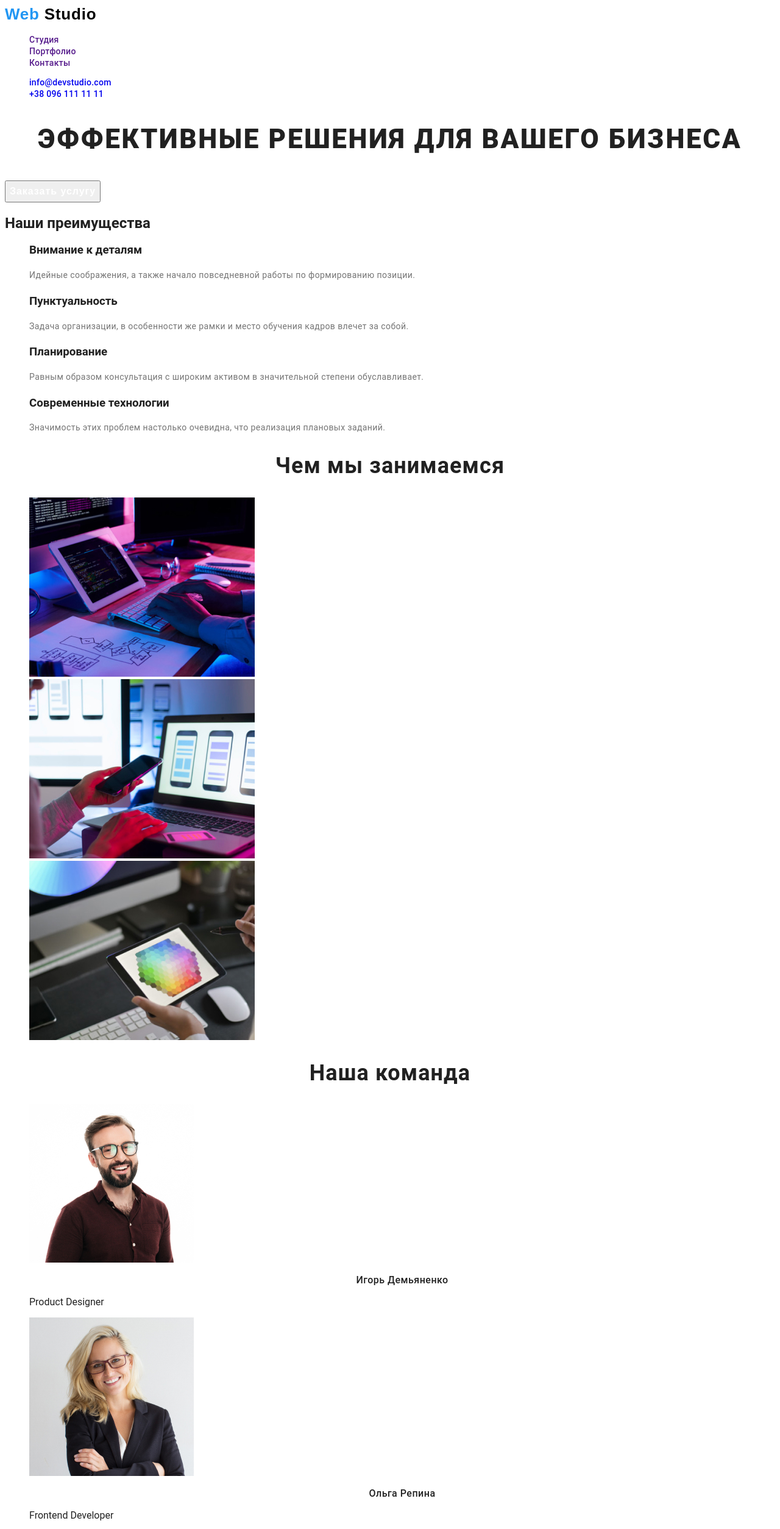
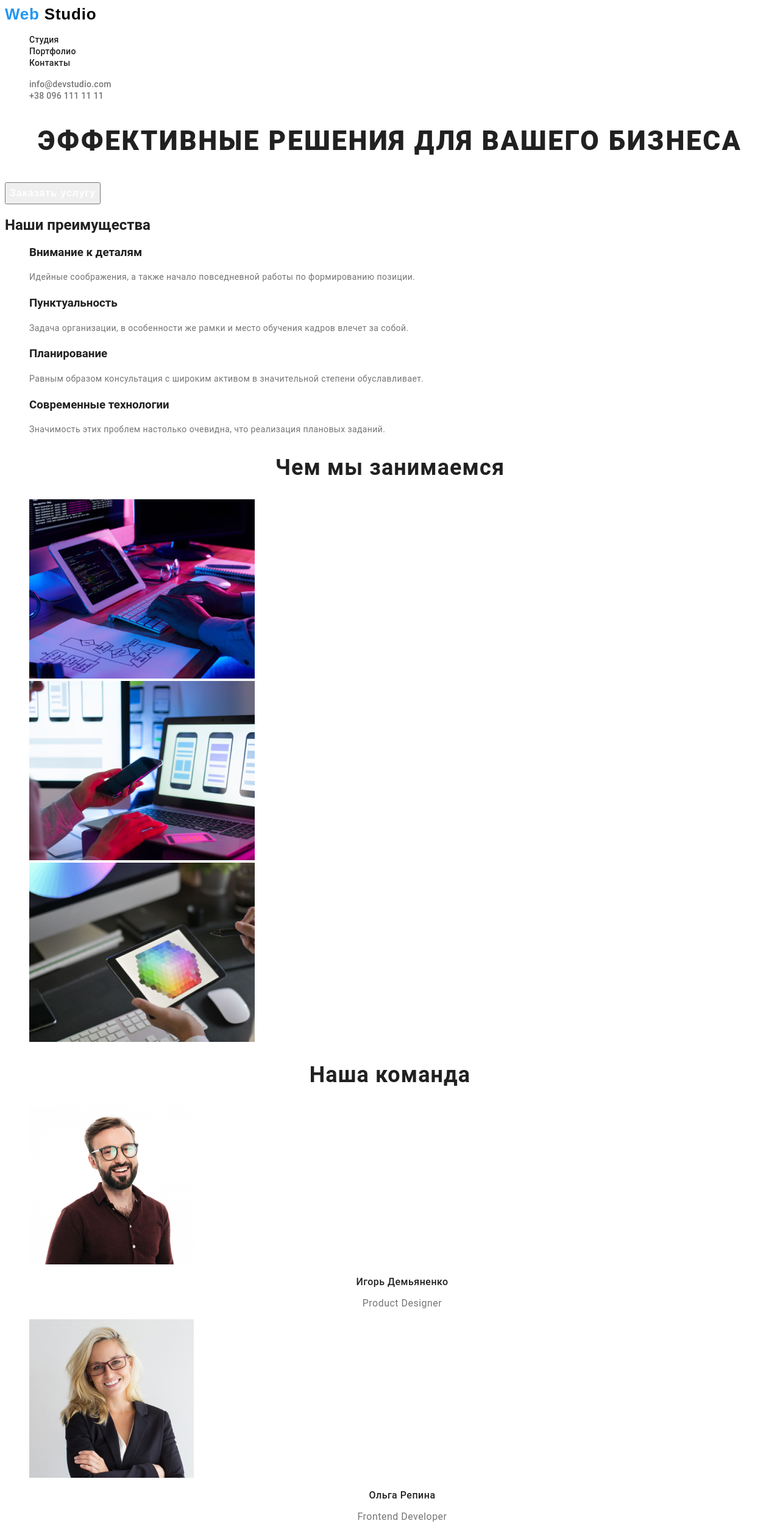
Before and after one commit to Skyhor/goit-markup-hw-02, a plain HTML site: page index.html in a window 1280 px wide. Shown: the top 2508 px of the page at 61% size. Drawn offline with Linux system fonts and the light colour scheme.

Commit message:
Finish hw2

```diff
--- a/css/style.css
+++ b/css/style.css
@@ -39,12 +39,24 @@
         font-size: 14px;
         line-height: 1.14;
         letter-spacing: 0.02em;
+        color: #212121;
 
 }
 .header-nav-link:hover,
 .header-nav-link:focus {
     color: #2196F3;
 }
+.header-contact{
+        font-weight: 500;
+        font-size: 14px;
+        line-height: 1.14;
+        letter-spacing: 0.02em;
+        color: #757575;
+}
+
+.header-contact:hover,
+.header-contact:focus {
+    color: #2196F3;}
 /* =======Header========= */
 
 /* =========Main=========== */
@@ -87,6 +99,7 @@
     line-height: 1.14;
     letter-spacing: 0.03em;
     text-transform: uppercase;
+    color: #212121;
 }
 .main-advant-text{
 
@@ -103,6 +116,7 @@
         line-height: 1.16;
         text-align: center;
         letter-spacing: 0.03em;
+        color: #212121;
 }
 .team-title{
 
@@ -111,6 +125,7 @@
         line-height: 1.16;
         text-align: center;
         letter-spacing: 0.03em;
+        color: #212121;
 }
 .team-name{
 
@@ -119,4 +134,14 @@
         line-height: 1.18;
         text-align: center;
         letter-spacing: 0.03em;
+        color: #212121;
 }
+.about-team{
+
+        font-weight: 400;
+        font-size: 16px;
+        line-height:1.18;
+        text-align: center;
+        letter-spacing: 0.03em;
+        color: #757575;
+}
--- a/index.html
+++ b/index.html
@@ -21,17 +21,21 @@
           <li><a href="" class="header-nav-link">Контакты</a></li>
         </ul>
       </nav>
-      <ul>
-        <li class="header-nav-link">
+      <ul class="header-info">
+        <li>
           <a
             href="mailto:info@devstudio.com"
             target="_blank"
             rel="noopener noreferrer"
-            class="header-nav-link">info@devstudio.com</a
+            class="header-contact"
           >
-        </li class="header-nav-link">
+            info@devstudio.com</a
+          >
+        </li>
         <li>
-          <a href="tel: +380961111111" class="header-nav-link">+38 096 111 11 11</a>
+          <a href="tel: +380961111111" class="header-contact"
+            >+38 096 111 11 11</a
+          >
         </li>
       </ul>
     </header>
@@ -113,7 +117,7 @@
               alt="Игорь Демьяненко"
             />
             <h3 class="team-name">Игорь Демьяненко</h3>
-            <p>Product Designer</p>
+            <p class="about-team">Product Designer</p>
           </li>
           <li>
             <img
@@ -123,7 +127,7 @@
               alt="Ольга Репина"
             />
             <h3 class="team-name">Ольга Репина</h3>
-            <p>Frontend Developer</p>
+            <p class="about-team">Frontend Developer</p>
           </li>
           <li>
             <img
@@ -133,7 +137,7 @@
               alt="Николай Тарасов"
             />
             <h3 class="team-name">Николай Тарасов</h3>
-            <p>Marketing</p>
+            <p class="about-team">Marketing</p>
           </li>
           <li>
             <img
@@ -143,7 +147,7 @@
               alt="Михаил Ермаков"
             />
             <h3 class="team-name">Михаил Ермаков</h3>
-            <p>UI Designer</p>
+            <p class="about-team">UI Designer</p>
           </li>
         </ul>
       </section>
@@ -169,11 +173,12 @@
               href="mailto:info@devstudio.com"
               target="_blank"
               rel="noopener noreferrer"
-            class="header-nav-link">info@devstudio.com
+              class="header-contact"
+              >info@devstudio.com
             </a>
           </li>
           <li>
-            <a href="tel:+380961111111" class="header-nav-link">
+            <a href="tel:+380961111111" class="header-contact">
               +38 096 111 11 11
             </a>
           </li>
```
Lines whose indentation alone changed are shown as unchanged.
